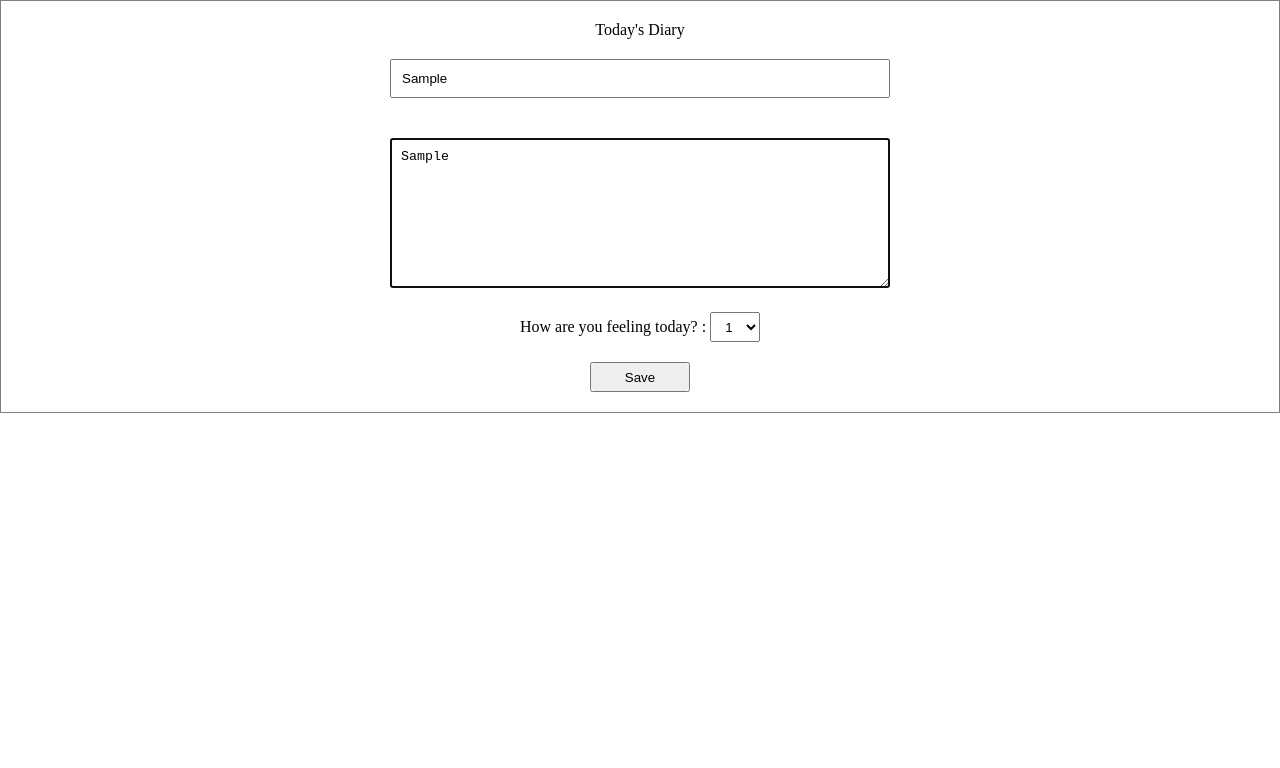
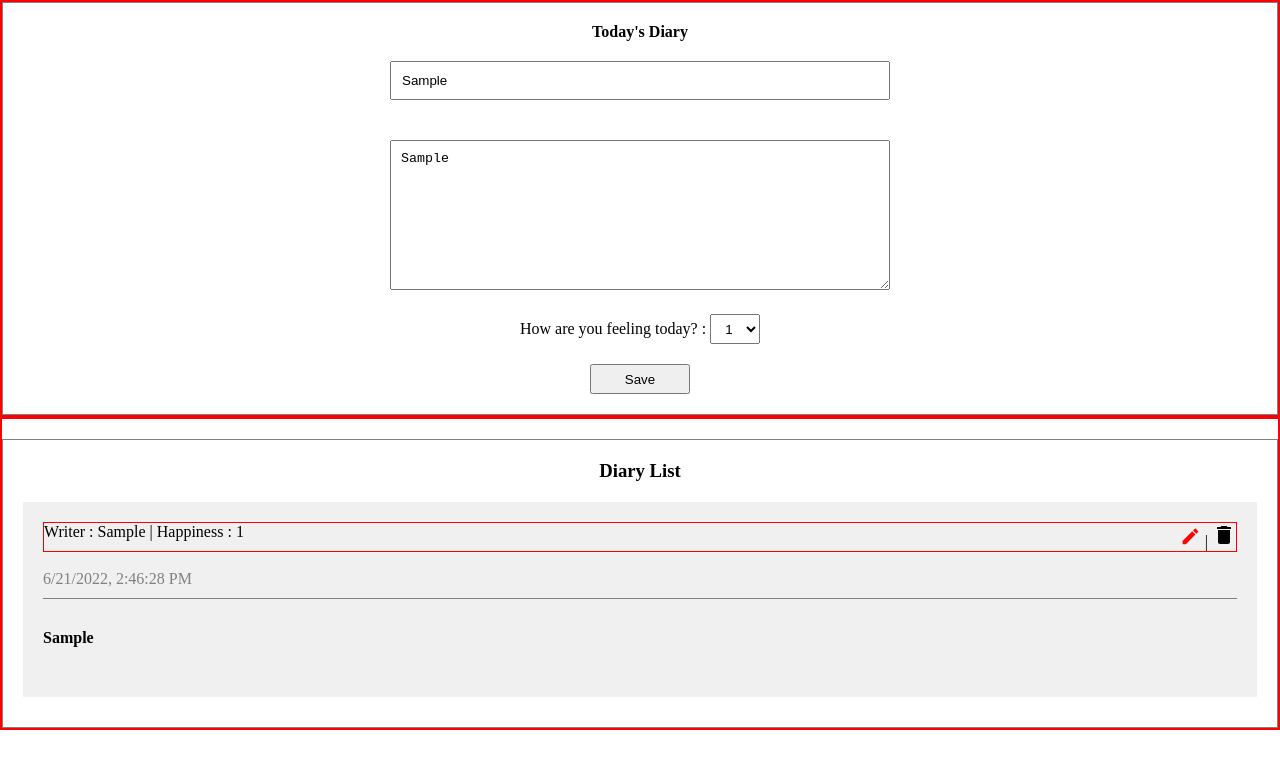
Before and after one commit to terryjung0244/reactsimplediary, a React (Create React App) app: page / in a window 1280 px wide. Both pictures are taken after typing "Sample", "Sample" into the empty fields and a click on the button "Save". Shown: the top 768 px of the page. Built offline with nearby package versions, Linux system fonts and the light colour scheme.

Commit message:
delete diary list

```diff
--- a/package.json
+++ b/package.json
@@ -3,9 +3,14 @@
   "version": "0.1.0",
   "private": true,
   "dependencies": {
+    "@emotion/react": "^11.9.3",
+    "@emotion/styled": "^11.9.3",
+    "@mui/icons-material": "^5.8.4",
+    "@mui/material": "^5.8.5",
     "@testing-library/jest-dom": "^5.14.1",
     "@testing-library/react": "^13.0.0",
     "@testing-library/user-event": "^13.2.1",
+    "nanoid": "^4.0.0",
     "react": "^18.2.0",
     "react-dom": "^18.2.0",
     "react-scripts": "5.0.1",
--- a/src/App.css
+++ b/src/App.css
@@ -32,3 +32,50 @@
   height: 30px;
   cursor: pointer;
 }
+
+
+/* List */
+
+.DiaryList {
+  border: 1px solid gray;
+  padding: 20px;
+  margin-top: 20px;
+}
+
+.DiaryList h3 {
+  text-align: center;
+  margin-bottom: 20px;
+}
+
+.DiaryItem {
+  background-color: rgb(240, 240, 240);
+  margin-bottom: 10px;
+  padding: 20px;
+}
+
+.DiaryItem .info{
+  border-bottom: 1px solid gray;
+  padding-bottom: 10px;
+  margin-bottom: 10px;
+}
+
+.DiaryItem .date {
+  color: gray;
+}
+
+.DiaryItem .content {
+  font-weight: bold;
+  margin-bottom: 30px;
+  margin-top: 30px;
+}
+
+.DiaryItem .infoSub {
+  border: 1px solid red;
+  display: flex;
+  justify-content: space-between;
+}
+
+.DiaryItem .editIcon {
+  color: red;
+  font-size: 1.3rem;
+}
--- a/src/App.js
+++ b/src/App.js
@@ -1,13 +1,58 @@
-import React from 'react'
+import React, { useRef, useState } from 'react'
+import './App.css'
 import DiaryEditor from './components/DiaryEditor'
-import './App.css'
+import DiaryList from './components/DiaryList'
+import { nanoid } from 'nanoid'
 
 const App = () => {
+
+  const [diaryData, setDiaryData] = useState([]);
+
+  // const dataId = useRef(0);
+
+  const createDiaryData = (diaryInput) => { //Create a new diary function.
+    console.log(diaryInput);
+    const createdAt = new Date().getTime(); //Real time
+    const tempId = nanoid();
+
+    setDiaryData([
+      ...diaryData,
+      {
+        ...diaryInput,
+        id: tempId,
+        createdAt: createdAt
+      }
+    ]);
+
+    // 위로 먼저 나오게 하려면, 여기서 filtering을 하던, unShift를 해야 한다.
+
+    // const newItem = {
+    //   author,
+    //   content,
+    //   emotion,
+    //   createdAt,
+    //   id: dataId.current
+    // }
+
+    // diaryId.current += 1; //처음에는 0번째 id, 그다음은 1번째 id,
+    // setDiaryData([newItem, ...diaryData]) //새로운 일기를 추가하면 맨 위로 와야하기에 newItem을 먼저 씀.
+  }
+
+  const deleteDiaryData = (diaryId) => {
+    // findIndex
+    const index = diaryData.findIndex((diary) => diary.id === diaryId);
+    // splice
+    const copyDiaryData = [...diaryData];
+    copyDiaryData.splice(index, 1);
+    setDiaryData(copyDiaryData)
+  }
+
   return (
     <div>
-      <DiaryEditor/>
+      <div style={{border: '2px solid red'}}><DiaryEditor createDiaryData={createDiaryData}/></div>
+      <div style={{border: '2px solid red'}}><DiaryList diaryList={diaryData} deleteDiaryData={deleteDiaryData}/></div>
     </div>
   )
 }
 
-export default App
+export default App;
--- a/src/components/DiaryEditor.jsx
+++ b/src/components/DiaryEditor.jsx
@@ -1,49 +1,53 @@
 import React, { useState, useRef } from 'react'
 
-const DiaryEditor = () => {
+const DiaryEditor = ({createDiaryData}) => {
 
-  // const [author, setAuthor] = useState(''); //State that manages input
-  // const [content, setContent] = useState(''); //State that manages textarea
+  // const [author, setAuthor] = usediaryInput(''); //diaryInput that manages input
+  // const [content, setContent] = usediaryInput(''); //diaryInput that manages textarea
 
   const authorInput = useRef();
   const contentInput = useRef();
 
-  const [state, setState] = useState({
+  const [diaryInput, setDiaryInput] = useState({
     author: '',
     content: '',
     emotion: 1
   })
 
   const onChangeHandler = (e) => {
-    console.log(e.target.name)
-    console.log(e.target.value)
-    setState({...state, [e.target.name] : [e.target.value]})
+    // console.log(e.target.name)
+    // console.log(e.target.value)
+    setDiaryInput({
+      ...diaryInput,
+      [e.target.name]: e.target.value
+    });
   }
 
   const handleSubmit = () => {
-    if(state.author.length < 1) {
+    if(diaryInput.author.length < 1) {
       authorInput.current.focus();
-      return; //입력방지
+      return; //break
     }
 
-    if(state.content.length < 3) {
+    if(diaryInput.content.length < 5) {
       contentInput.current.focus();
       return;
     }
 
-    alert('Saved')
+    createDiaryData(diaryInput);
+    // alert('Saved')
   }
 
   return (
     <div className='DiaryEditor'>
-      <div>
+      <div style={{fontWeight: 'bold'}}>
         Today's Diary
       </div>
       <div>
         <input
           ref={authorInput}
           name='author'
-          value={state.author}
+          value={diaryInput.author}
           onChange={onChangeHandler}
         />
       </div>
@@ -51,7 +55,7 @@ const DiaryEditor = () => {
         <textarea
           ref={contentInput}
           name='content'
-          value={state.content}
+          value={diaryInput.content}
           onChange={onChangeHandler}
         />
       </div>
@@ -59,7 +63,7 @@ const DiaryEditor = () => {
         <span>How are you feeling today? : </span>
         <select
           name='emotion'
-          value={state.emotion}
+          value={diaryInput.emotion}
           onChange={onChangeHandler}
         >
           <option value={1}>1</option>
--- /dev/null
+++ b/src/components/DiaryItem.jsx
@@ -0,0 +1,26 @@
+import React from 'react'
+import EditIcon from '@mui/icons-material/Edit';
+import DeleteIcon from '@mui/icons-material/Delete';
+
+const DiaryItem = ({content, id, emotion, createdAt, author, deleteDiaryData}) => {
+
+  console.log(content, id, emotion, createdAt, author);
+
+  return (
+    <div className='DiaryItem'>
+      <div className='info'>
+        <div className='infoSub'>
+          <div>Writer : {author} | Happiness : {emotion}</div>
+          <div><EditIcon className='editIcon'/> | <DeleteIcon onClick={() => deleteDiaryData(id)}/></div>
+        </div>
+        <br/>
+        <span className='date'>
+          {new Date(createdAt).toLocaleString()}
+        </span>
+      </div>
+      <div className='content'>{content}</div>
+    </div>
+  )
+}
+
+export default DiaryItem
--- /dev/null
+++ b/src/components/DiaryList.jsx
@@ -0,0 +1,20 @@
+import React from 'react'
+import DiaryItem from './DiaryItem'
+import { dummyList } from '../service/DummyList'
+
+const DiaryList = ({diaryList, deleteDiaryData}) => {
+  console.log(diaryList);
+
+  return (
+    <div className='DiaryList'>
+      <h3>Diary List</h3>
+      <div>
+        {diaryList.map((diary) => (
+          <DiaryItem key={diary.id} {...diary} deleteDiaryData={deleteDiaryData}/>
+        ))}
+      </div>
+    </div>
+  )
+}
+
+export default DiaryList;
--- /dev/null
+++ b/src/service/DummyList.js
@@ -0,0 +1,23 @@
+export const dummyList = [
+  {
+    id: 1,
+    author: 'Terry',
+    content: 'Hello',
+    emotion: 1,
+    created_date: new Date().getTime()
+  },
+  {
+    id: 2,
+    author: 'Jason',
+    content: 'Bonjour',
+    emotion: 2,
+    created_date: new Date().getTime()
+  },
+  {
+    id: 3,
+    author: 'Ryan',
+    content: 'Hej',
+    emotion: 3,
+    created_date: new Date().getTime()
+  }
+]
```
Also changed, not shown: 1 other file (tests, documents, lock files or other folders).
